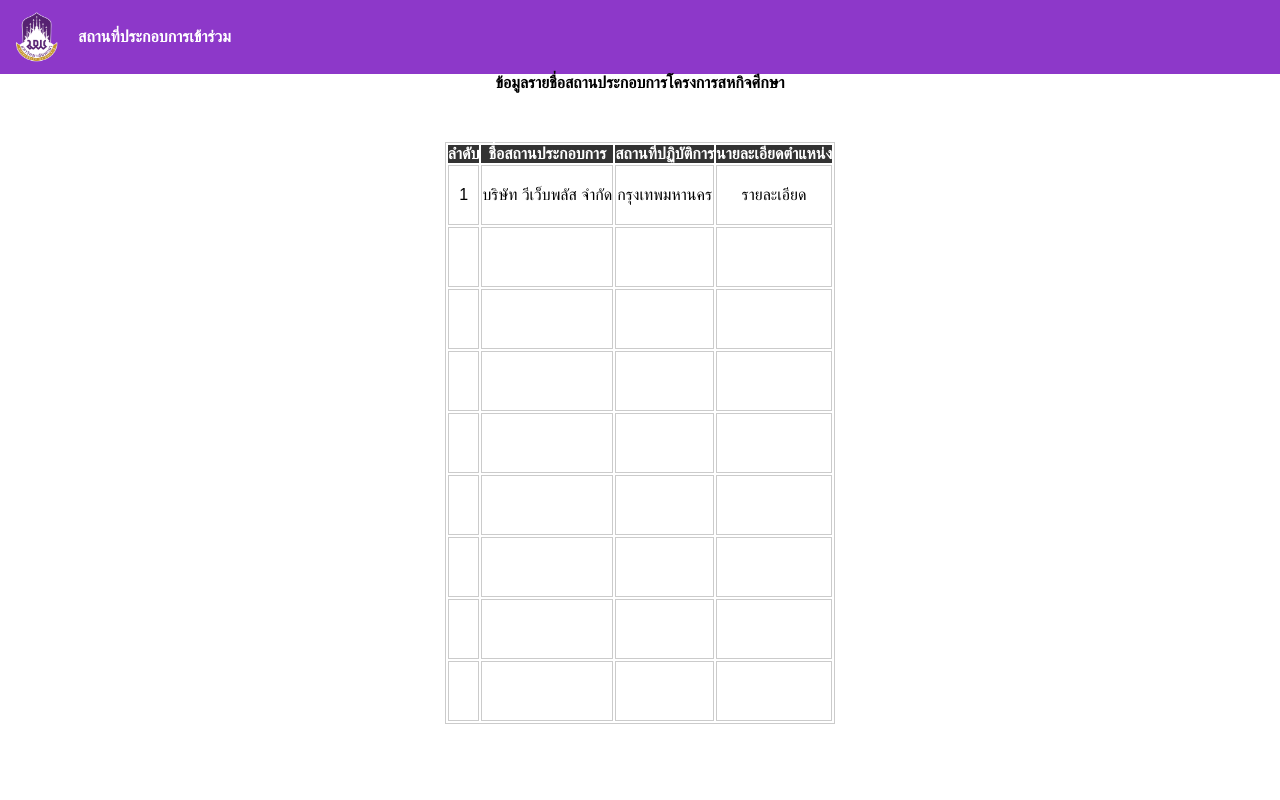
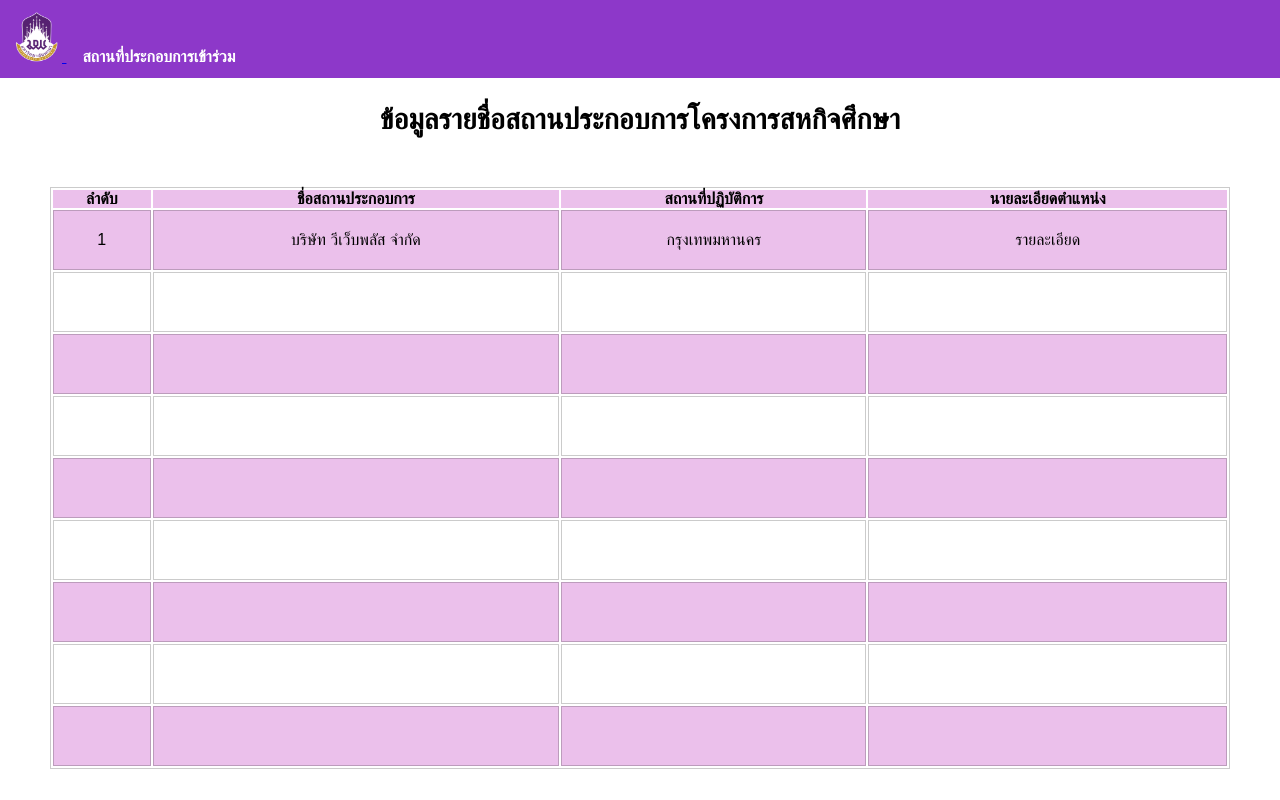
Before and after one commit to dewakuneiei/65022498_FN_MID, a plain HTML site: page company-table.html in a window 1280 px wide. Drawn offline with Linux system fonts and the light colour scheme.

Commit message:
completed

```diff
--- a/company-table-style.css
+++ b/company-table-style.css
@@ -10,7 +10,7 @@ nav {
     padding: 12px;
 }
 
-nav > *{
+nav > a *{
     display: inline-block;
     text-align: center;
 
@@ -22,8 +22,18 @@ main {
     justify-content: center;
     align-items: center;
     gap: 50px;
+    margin: 0 50px;
 }
 
+
+table {
+    width: 100%;
+}
+
+h3 {
+    margin-top: 25px;
+    font-size: 1.8em;
+}
 
 table,
 td {
@@ -32,11 +42,17 @@ td {
 
 thead,
 tfoot {
-    background-color: #333;
-    color: #fff;
+    color: black;
 }
 
 td {
     text-align: center;
     height: 60px;
 }
+
+tr:nth-child(even) {
+    background-color: white;
+}
+tr:nth-child(odd) {
+    background-color: rgb(235, 192, 235);
+}
--- a/company-table.html
+++ b/company-table.html
@@ -12,8 +12,10 @@
 <body>
     <header>
         <nav>
-            <img class="up-logo" src="./img/University_of_Phayao_Logo.svg.png" alt="University_of_Phayao_Logo">
-            <h1 style="color: white; margin-left:16px">สถานที่ประกอบการเข้าร่วม</h1>
+            <a href="./index.html">
+                <img class="up-logo" src="./img/University_of_Phayao_Logo.svg.png" alt="University_of_Phayao_Logo">
+                <h1 style="color: white; margin-left:16px">สถานที่ประกอบการเข้าร่วม</h1>
+            </a>
         </nav>
     </header>
 
--- a/teacher-style.css
+++ b/teacher-style.css
@@ -21,6 +21,7 @@ nav li {
     flex: 1;
     text-align: center;
 }
+
 
 nav a {
     display: block;
```
Also changed, not shown: index.html (+2 -1 lines), login.css (+11 -2 lines), teacher_site.html (+3 -2 lines), website_png/login.png (added), website_png/site 2.png (added), website_png/site 3.png (added).
